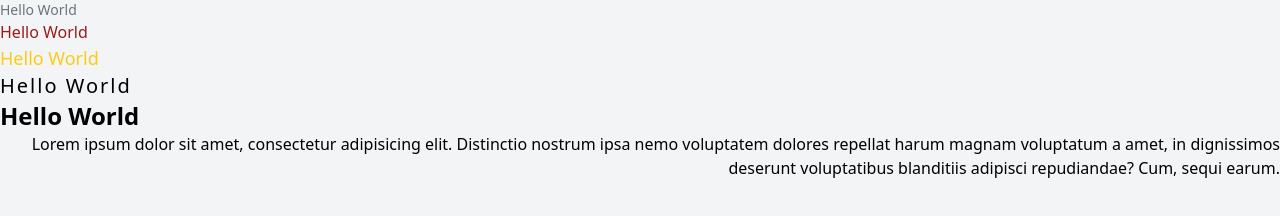
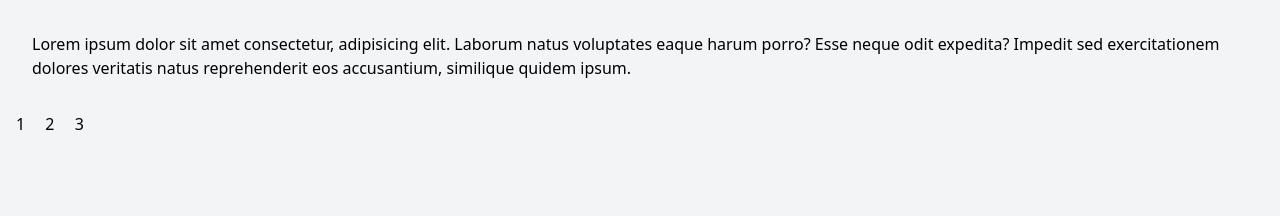
Before and after one commit to EdiJunior88/TailwindCSS_2_para_Iniciantes, a website: page src/index.html in a window 1280 px wide. Drawn offline with Linux system fonts and the light colour scheme.

Commit message:
Espaçamentos

```diff
--- a/src/index.html
+++ b/src/index.html
@@ -10,13 +10,15 @@
 </head>
 
 <body class="bg-gray-100">
-  <h2 class="text-sm text-gray-500">Hello World</h2>
-  <h2 class="text-base text-red-800">Hello World</h2>
-  <h2 class="text-lg text-yellow-400">Hello World</h2>
-  <h2 class="text-xl tracking-widest">Hello World</h2>
-  <h2 class="text-2xl font-black">Hello World</h2>
+  <div class="p-4 m-4">
+    <p>Lorem ipsum dolor sit amet consectetur, adipisicing elit. Laborum natus voluptates eaque harum porro? Esse neque odit expedita? Impedit sed exercitationem dolores veritatis natus reprehenderit eos accusantium, similique quidem ipsum.</p>
+  </div>
 
-  <p class="text-right">Lorem ipsum dolor sit amet, consectetur adipisicing elit. Distinctio nostrum ipsa nemo voluptatem dolores repellat harum magnam voluptatum a amet, in dignissimos deserunt voluptatibus blanditiis adipisci repudiandae? Cum, sequi earum.</p>
+  <div class="m-4 space-x-4">
+    <span>1</span>
+    <span>2</span>
+    <span>3</span>
+  </div>
 </body>
 
 </html>
```
Also changed, not shown: dist/output.css.
